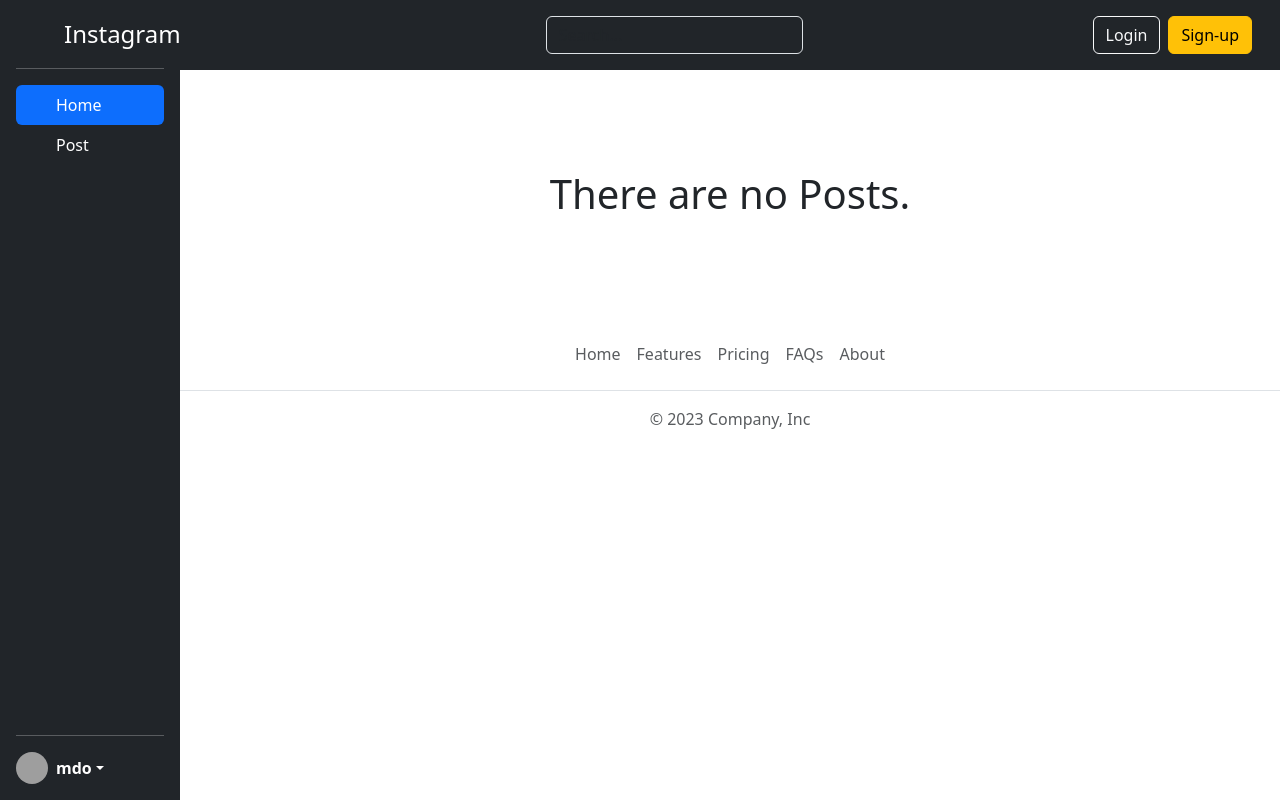
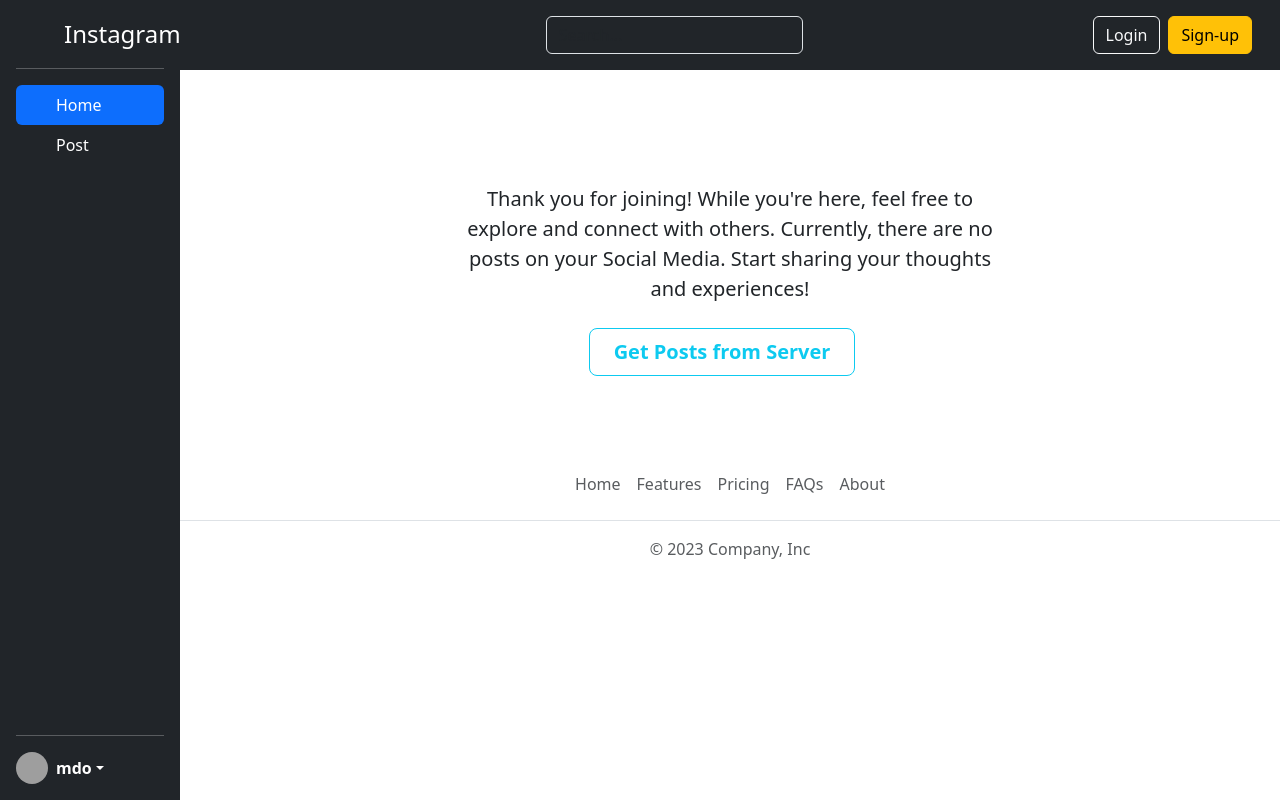
Before and after one commit to AmreshRajvinderSingh/React-Project, a React (Vite) app in the folder Socail-Media/: page / in a window 1280 px wide. Built offline with nearby package versions, Linux system fonts and the light colour scheme; grey boxes are pictures that could not be loaded.

Commit message:
pulled dummy data from API

```diff
--- a/Socail-Media/src/components/PostList.jsx
+++ b/Socail-Media/src/components/PostList.jsx
@@ -3,10 +3,17 @@ import Post from "./Post";
 import {PostList as PostListData} from "../store/post-list-store";
 import Welcome from "./Welcome";
 const PostList=()=>{
-const {postList} =  useContext(PostListData);
+const {postList, addPosts} =  useContext(PostListData);
+const handleGetPost=()=>{
+console.log("Pressed Get Post");
+ fetch("https://dummyjson.com/posts").then((res)=> res.json()).then(data=>{
+    addPosts(data.posts);
+
+ });
+};
 return (
 <>{
-    postList.length===0 && <Welcome/>
+    postList.length===0 && <Welcome onGetPost={handleGetPost}/>
 }
 {postList.map((post)=><Post key={post.id}  post={post}/>)}
 
--- a/Socail-Media/src/components/Welcome.jsx
+++ b/Socail-Media/src/components/Welcome.jsx
@@ -1,9 +1,23 @@
-const Welcome=()=>{
+const Welcome=({onGetPost})=>{
     return(
 
-<center><h1 className="welcome-message">
-    There are no Posts.
-</h1>
+<center>
+<div className="py-5 text-center">
+      <h1 className="display-5 fw-bold text-white">
+        Welcome to Your Social Media
+      </h1>
+      <div className="col-lg-6 mx-auto">
+        <p className="fs-5 mb-4">
+          Thank you for joining! While you're here, feel free to explore and connect with others. Currently, there are no posts on your Social Media. Start sharing your thoughts and experiences!
+        </p>
+        <div className="d-grid gap-2 d-sm-flex justify-content-sm-center">
+          <button type="button" className="btn btn-outline-info btn-lg px-4 me-sm-3 fw-bold " onClick={onGetPost}>
+            Get Posts from Server
+          </button>
+
+        </div>
+      </div>
+    </div>
 </center>
     );
 };
--- a/Socail-Media/src/store/post-list-store.jsx
+++ b/Socail-Media/src/store/post-list-store.jsx
@@ -4,15 +4,18 @@ export const PostList =createContext({
     postList:[],
     addPost: ()=>{},
     deletePost:()=>{},
+    addPosts:()=>{},
 });
 const postListReducer=(currPostList, action)=>{
     let newPostList=currPostList;
     console.log(currPostList,"This is the Current Post list");
     console.log(newPostList,"This is the copy of current post list -> New post List");
     if(action.type ==='DELETE_POST'){
-        newPostList =currPostList.filter(post => post.id !== action.payload.postId)
+        newPostList =currPostList.filter(post => post.id !== action.payload.postId);
+    }else if(action.type==='ADD_POSTS'){
+        newPostList=action.payload.posts;
     }else if(action.type ==='ADD_POST'){
-        newPostList= [action.payload, ...currPostList]
+        newPostList= [action.payload, ...currPostList];
     }
     return newPostList;
 }
@@ -38,6 +41,20 @@ const PostListProvider=({children})=>{
 
 
     };
+
+    const addPosts=(posts)=>{
+
+        dispatchPostList({
+            type:'ADD_POSTS',
+            payload: {
+                posts,
+
+            },
+
+        })
+
+
+    };
     const deletePost=(postId)=>{
     console.log(`Delete Post Pressed${postId}`)
     dispatchPostList({
@@ -52,7 +69,9 @@ const PostListProvider=({children})=>{
     return (<PostList.Provider value={
        {postList:postList,
        addPost:addPost,
-       deletePost:deletePost }
+       deletePost:deletePost,
+       addPosts:addPosts,
+    }
     }>
         {children}
     </PostList.Provider>
```
